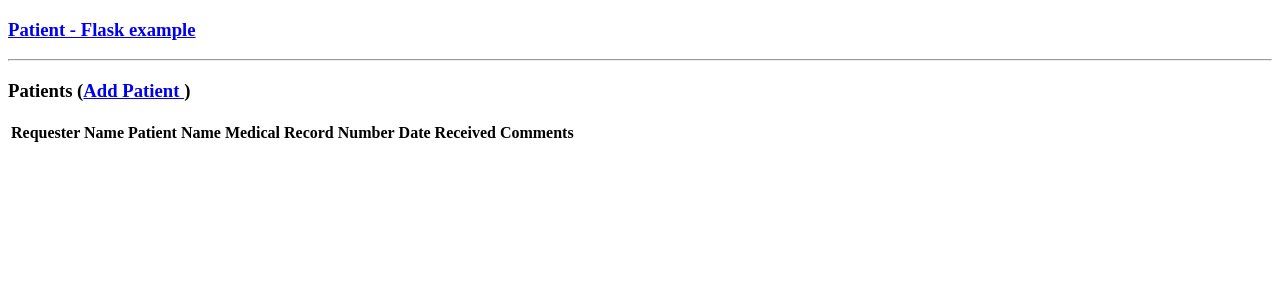
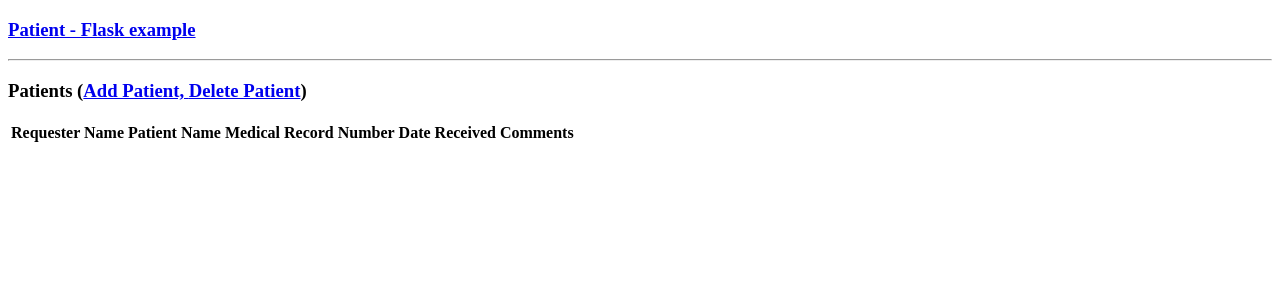
Before and after one commit to Random-Black-Coder/Simple-Flask-App, a Flask app: page / in a window 1280 px wide. Shown: the top 300 px of the page. Run offline with Flask 2, Linux system fonts and the light colour scheme; data that the repository does not hold is empty; some libraries are stand-ins or nearby versions.

Commit message:
Added delte patient functionality

```diff
--- a/app.py
+++ b/app.py
@@ -2,14 +2,22 @@
 from flask import Flask, request, flash, url_for, redirect, render_template
 from flask_wtf import FlaskForm
 from flask_sqlalchemy import SQLAlchemy
+from flask_bootstrap import Bootstrap
+from flask_nav import Nav
+from flask_nav.elements import Navbar, Subgroup, View, Link, Text, Separator
 
 #initialize app
 app = Flask(__name__)
 app.config['SECRET_KEY'] = 'you-will-never-guess'
 app.config['SQLALCHEMY_DATABASE_URI'] = 'postgres://postgres:root@localhost/Patients'
 db = SQLAlchemy(app)
+nav = Nav(app)
+Bootstrap(app)
 
-#patient oject
+#build navbar
+nav.register_element('my_navbar', Navbar('thenav', View('Home Page','show_all')))
+
+#patient Database object
 class Patients(db.Model):
     __tablename__ = 'patients'
     requesterName = db.Column(db.String(50))
@@ -18,6 +26,7 @@ class Patients(db.Model):
     dateReceived = db.Column(db.Date)
     comments = db.Column(db.String(60))
 
+    #patient constructor
     def __init__(self, requesterName, patientName, medicalRecordNumber, dateReceived, comments):
         self.requesterName = requesterName
         self.patientName = patientName
@@ -47,6 +56,22 @@ def new():
          return redirect(url_for('show_all'))
    return render_template('new.html')
 
+#patient deletion form
+@app.route('/delete', methods = ['GET', 'POST'])
+def delete():
+   if request.method == 'POST':
+      if not request.form['medicalRecordNumber']:
+         flash('Please enter the patients medical record number.', 'error')
+      else:
+          mrn = request.form['medicalRecordNumber']
+          patient = Patients.query.filter_by(medicalRecordNumber=mrn).first()
+
+          db.session.delete(patient)
+          db.session.commit()
+
+          flash('Record was successfully removed')
+          return redirect(url_for('show_all'))
+   return render_template('delete.html')
 
 if __name__ == '__main__':
     db.create_all()
--- a/templates/show_all.html
+++ b/templates/show_all.html
@@ -11,8 +11,9 @@
          {{ message }}
       {%- endfor %}
 
-      <h3>Patients (<a href = "{{ url_for('new') }}">Add Patient
-         </a>)</h3>
+      <h3>Patients (<a href = "{{ url_for('new') }}">Add Patient, </a>
+                    <a href = "{{ url_for('delete') }}">Delete Patient</a>)</h3>
+
 
       <table>
          <thead>
```
Also changed, not shown: templates/delete.html (added, +19 -0 lines).
